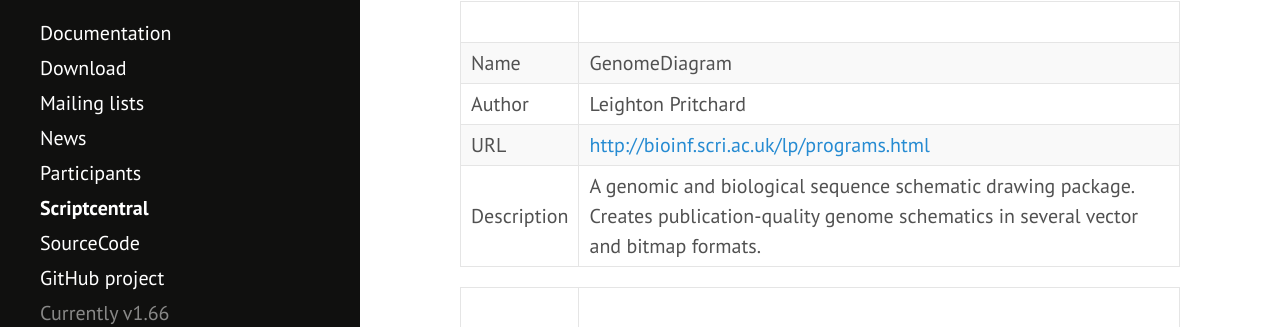
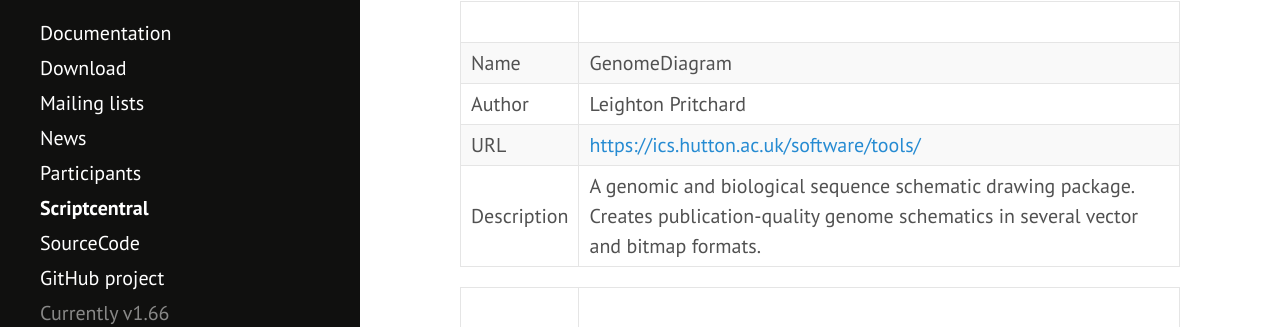
Before and after one commit to biopython/biopython.github.io, a Jekyll site: the page built from wiki/Scriptcentral.md, in a window 1280 px wide and 900 px high, scrolled down 1155 px. Shown: the part 128-455 px from the top of the window. Built offline with Jekyll 4.4.1, drawn with Linux system fonts in a browser that asks for light colours; part of the change alters nothing that is shown.

Commit message:
update link to GenomeDiagram

```diff
--- a/wiki/Scriptcentral.md
+++ b/wiki/Scriptcentral.md
@@ -36,7 +36,7 @@ layout: page
 |-------------|--------------------------------------------------------------------------------------------------------------------------------------------------|
 | Name        | GenomeDiagram                                                                                                                                    |
 | Author      | Leighton Pritchard                                                                                                                               |
-| URL         | <http://bioinf.scri.ac.uk/lp/programs.html>                                                                                                      |
+| URL         | <https://ics.hutton.ac.uk/software/tools/>                                                                                                      |
 | Description | A genomic and biological sequence schematic drawing package. Creates publication-quality genome schematics in several vector and bitmap formats. |
 
 |             |                                                                                                                                                                                                                                                                                                                                                                                                                                                                                                                                              |
```
